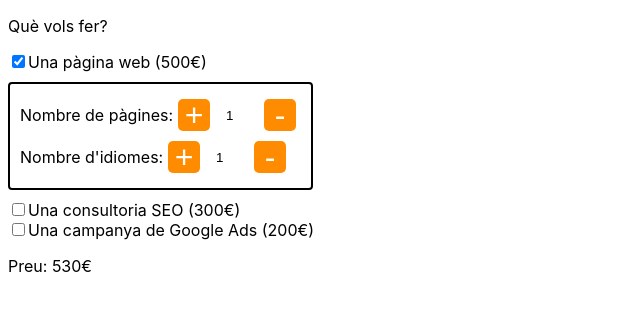
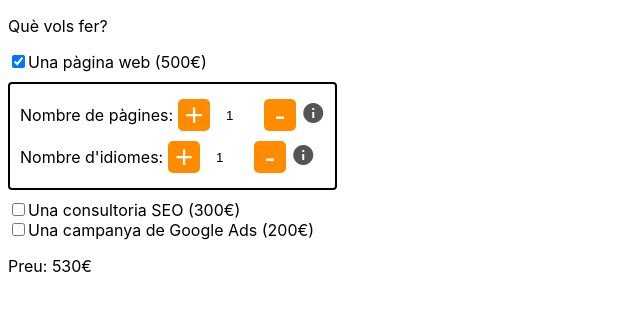
Before and after one commit to carlesrider/React-sprint-7, a React (Create React App) app: page /budget in a window 1280 px wide. Both pictures are taken after a click on the label "Una pàgina web (500€)". Shown: the top 310 px of the page, without its empty margins (0-640 px from the left). Built offline with nearby package versions, Linux system fonts and the light colour scheme.

Commit message:
Exercici 6

```diff
--- a/public/index.html
+++ b/public/index.html
@@ -4,6 +4,7 @@
     <meta charset="utf-8" />
     <link rel="icon" href="%PUBLIC_URL%/favicon.ico" />
     <meta name="viewport" content="width=device-width, initial-scale=1" />
+    <link href = "https://fonts.googleapis.com/icon?family=Material+Icons" rel = "stylesheet">
     <meta name="theme-color" content="#000000" />
     <meta
       name="description"
--- a/src/components/Budget.js
+++ b/src/components/Budget.js
@@ -2,6 +2,7 @@ import React, { useState, useEffect } from 'react';
 
 import Checkbox from './Checkbox/Checkbox';
 import styled from 'styled-components';
+import HelpPopup from './HelpPopup';
 
 // Styled-component per al panell d'ajust de pàgines i idiomes
 const Panel = styled.div`
@@ -47,6 +48,7 @@ function Budget() {
   const [numPages, setNumPages] = useState(1);
   const [numLanguages, setNumLanguages] = useState(1);
   const [preuTotal, setPreuTotal] = useState(0);
+  const [showHelp, setShowHelp] = useState(false);
 
   const handleCheckboxChange = (event) => {
     const { name, checked } = event.target;
@@ -159,12 +161,24 @@ function Budget() {
           <QuantityButton onClick={handleNumPagesIncrement}>+</QuantityButton>
           <QuantityTextbox type="number" id="numPages" name="numPages" value={numPages} onChange={handleNumPagesChange} />
           <QuantityButton onClick={handleNumPagesDecrement}>-</QuantityButton>
+          <HelpPopup
+            text="Aquí pots indicar el número de págines totals que tindrà la teva web en cada idioma"
+            currentText="Ara mateix has seleccionat"
+            element="pàgines"
+            items={numPages}
+            onClose={() => setShowHelp(false)} />
         </QuantityInput>
         <QuantityInput>
           <label htmlFor="numLanguages">Nombre d'idiomes:</label>
           <QuantityButton onClick={handleNumLanguagesIncrement}>+</QuantityButton>
           <QuantityTextbox type="number" id="numLanguages" name="numLanguages" value={numLanguages} onChange={handleNumLanguagesChange} />
           <QuantityButton onClick={handleNumLanguagesDecrement}>-</QuantityButton>
+          <HelpPopup
+            text="Aquí pots indicar el número d'idiomes que tindrà la teva web"
+            currentText="Ara mateix has seleccionat"
+            element="idiomes"
+            items={numLanguages}
+            onClose={() => setShowHelp(false)} />
         </QuantityInput>
       </Panel>
       <Checkbox name="seo" text="Una consultoria SEO (300€)" checked={seo} onChange={handleCheckboxChange}/>
--- /dev/null
+++ b/src/components/HelpPopup.js
@@ -0,0 +1,71 @@
+import React, { useState } from 'react';
+import styled from 'styled-components';
+
+// Styled-component per al panell d'ajust de pàgines i idiomes
+const Popup = styled.div`
+    a {
+        cursor: pointer;
+        color: #555;
+        transition: all 0.2s ease-in-out;
+        &:hover {
+            color: #000;
+        }
+    }
+  .popup-container {
+    position: absolute;
+    top: 0;
+    left: 0;
+    bottom: 0;
+    right: 0;
+    .popup-content {
+        background-color: #fff;
+        position: absolute;
+        bottom: 2rem;
+        left: 2rem;
+        right: 2rem;
+        border: 2px solid #000;
+        border-radius: 10px;
+        padding: 2rem;
+        z-index: 10;
+        button {
+            cursor: pointer;
+        }
+    }
+    .popup-bg {
+        width: 100%;
+        height: 100%;
+        position: absolute;
+        top: 0;
+        left: 0;
+        background-color: rgba(0,0,0,0.5);
+        cursor: pointer;
+        z-index: 1;
+    }
+  }
+`;
+
+function HelpPopup({ items, text, element }) {
+  const [isOpen, setIsOpen] = useState(false);
+
+  const togglePopup = () => {
+    setIsOpen(!isOpen);
+  };
+
+  return (
+    <Popup>
+      <a onClick={togglePopup}><i class = "material-icons">info</i></a>
+      {isOpen && (
+        <div className="popup-container">
+          <div className="popup-content">
+            <p>{text}</p>
+            <p>Ara mateix has seleccionat: {items} {element}</p>
+            <button onClick={togglePopup}>Tancar</button>
+          </div>
+          <div className="popup-bg" onClick={togglePopup}></div>
+        </div>
+      )}
+    </Popup>
+  );
+}
+
+export default HelpPopup;
```
